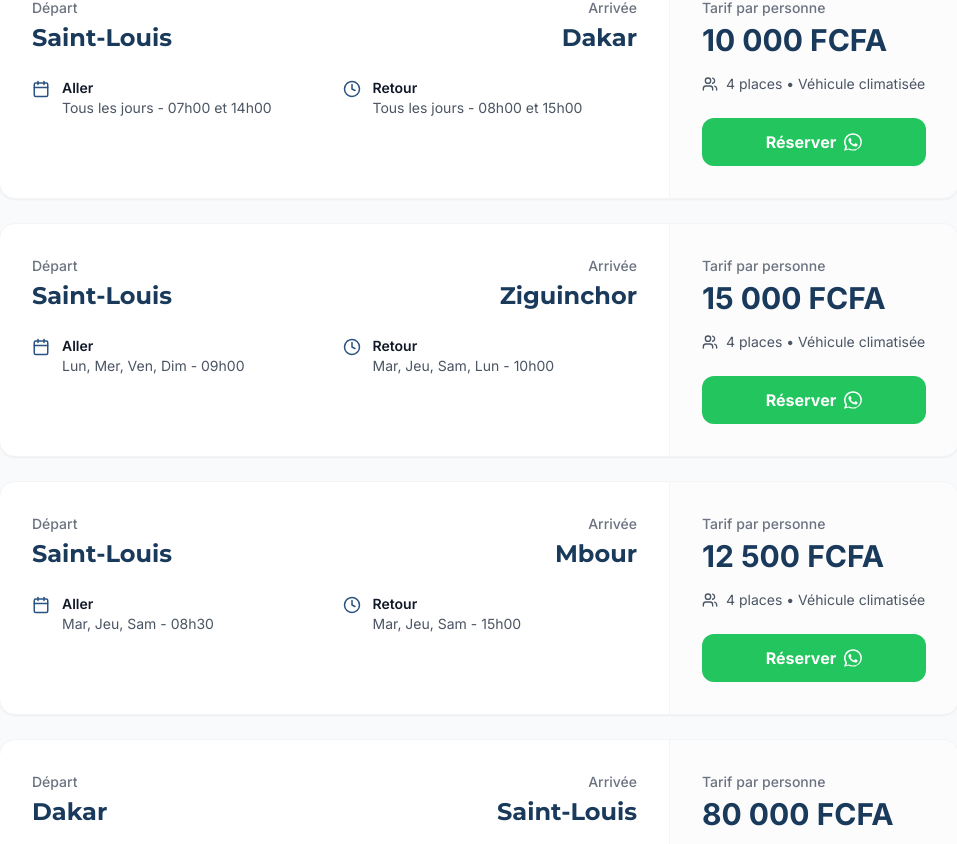
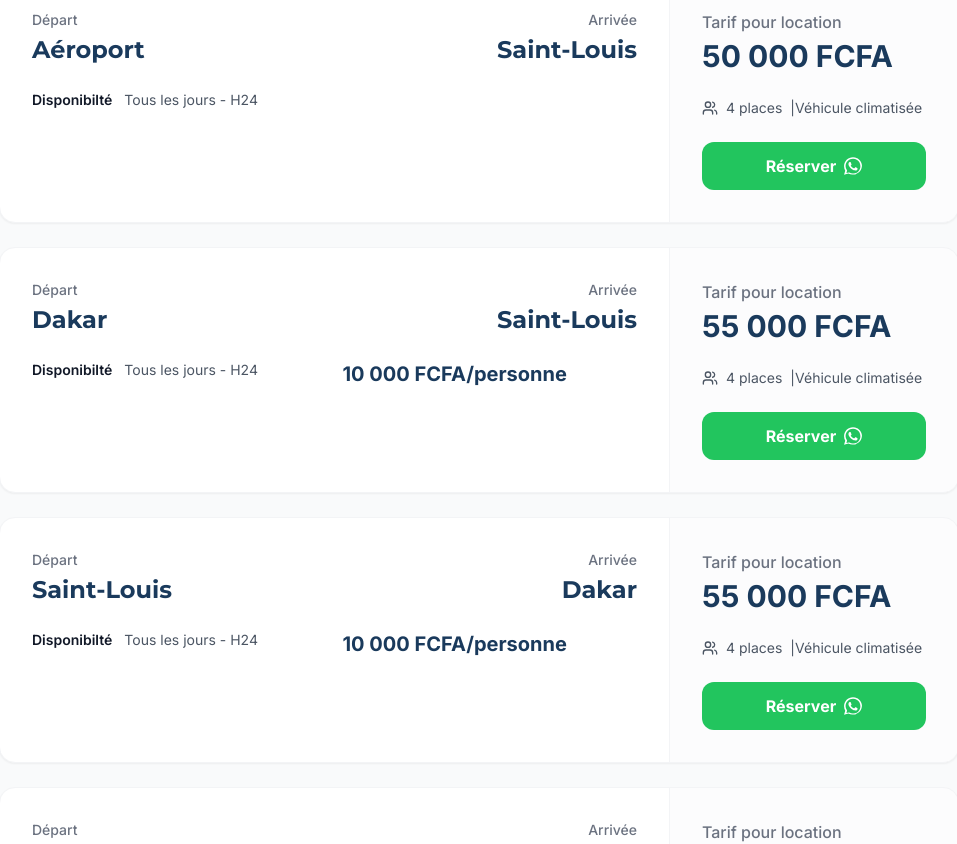
Before and after one commit to Pambawl23/Site-Location, a React (Vite) app: page /transport in a window 1280 px wide. Shown: the part 773-1617 px from the top of the page, without its empty margins (161-1118 px from the left). Built offline with nearby package versions, Linux system fonts and the light colour scheme.

Commit message:
Modification a jour

```diff
--- a/src/components/Fleet.tsx
+++ b/src/components/Fleet.tsx
@@ -1,5 +1,5 @@
 import { motion } from 'framer-motion';
-import { Users, Briefcase, Settings } from 'lucide-react';
+import { Users, Settings } from 'lucide-react';
 export function Fleet() {
   const vehicles = [
   {
@@ -7,7 +7,6 @@ export function Fleet() {
     type: 'Location',
     image: '/images/Gmail/IMG_3467.jpeg',
     capacity: '4 places',
-    luggage: '2 bagages',
     transmission: 'Manuelle',
     price: 'Sur devis'
   },
@@ -16,7 +15,6 @@ export function Fleet() {
     type: 'Location',
     image: '/images/Gmail/IMG_3467.jpeg',
     capacity: '4 places',
-    luggage: '4 bagages',
     transmission: 'Manuelle',
     price: 'Sur devis'
   },
@@ -24,8 +22,7 @@ export function Fleet() {
     name: 'AVENSIS',
     type: 'Location',
     image: '/images/Gmail/IMG_3463.jpeg',
-    capacity: '5 places',
-    luggage: 'Soute',
+    capacity: '4 places',
     transmission: 'Manuelle',
     price: 'Sur devis'
   }];
@@ -93,10 +90,6 @@ export function Fleet() {
                     <Users size={16} className="mr-2 text-brand-light" />
                     {vehicle.capacity}
                   </div>
-                  <div className="flex items-center text-sm text-gray-600">
-                    <Briefcase size={16} className="mr-2 text-brand-light" />
-                    {vehicle.luggage}
-                  </div>
                   <div className="flex items-center text-sm text-gray-600 col-span-2">
                     <Settings size={16} className="mr-2 text-brand-light" />
                     {vehicle.transmission}
--- a/src/components/Footer.tsx
+++ b/src/components/Footer.tsx
@@ -1,4 +1,4 @@
-import { Truck, Phone, MapPin, ChevronRight } from 'lucide-react';
+import { Truck, Phone, MapPin, ChevronRight, Mail } from 'lucide-react';
 export function Footer() {
   return (
     <footer className="bg-brand-dark text-white pt-16 pb-8 border-t border-white/10">
@@ -74,6 +74,10 @@ export function Footer() {
                 <Phone size={18} className="mr-3 text-accent shrink-0 mt-0.5" />
                 <span>(+221) 77 171 04 11</span>
               </li>
+              <li className="flex items-start text-gray-400 text-sm">
+                <Mail size={18} className="mr-3 text-accent shrink-0 mt-0.5" />
+                <span>voyagealy@gmail.com</span>
+              </li>
             </ul>
 
             <div className="mt-8 p-4 bg-white/5 rounded-lg border border-white/10">
--- a/src/images_voitures.tsx
+++ b/src/images_voitures.tsx
@@ -1,9 +1,10 @@
-export const cars = [
+export let cars = [
   {
     id: 'toyota-rav4',
     name: 'Toyota RAV4',
     image: '/images/Gmail/IMG_3456.jpeg',
     desc: 'Berline confortable et économique, idéale pour les trajets urbains et interurbains.',
+    price_person: '10 000 FCFA',
     priceDay: '35 000 FCFA',
     priceMonth: 'Sur devis',
     seats: 5,
@@ -56,60 +57,139 @@ export const cars = [
   }
 ];
 
-export const trips = [
+export let trips = [
+  {
+    id: 'stlouis-aeroport',
+    from: 'Saint-Louis',
+    to: 'Aéroport',
+    departure: 'Tous les jours - H24',
+    perPerson: false,
+    price: '50 000 FCFA',
+    seats: 4,
+    type: 'Véhicule climatisée',
+  },
+  {
+    id: 'aeroport-stlouis',
+    from: 'Aéroport',
+    to: 'Saint-Louis',
+    perPerson: false,
+    departure: 'Tous les jours - H24',
+    price: '50 000 FCFA',
+    seats: 4,
+    type: 'Véhicule climatisée',
+  },
   {
     id: 'dakar-stlouis',
     from: 'Dakar',
     to: 'Saint-Louis',
-    departure: 'Tous les jours - 08h00 et 15h00',
-    return: 'Tous les jours - 07h00 et 14h00',
-    duration: '~4h30',
-    price: '10 000 FCFA',
-    seats: '4 places',
+    perPerson: true,
+    departure: 'Tous les jours - H24',
+    price_person: '10 000 FCFA',
+    price: '55 000 FCFA',
+    seats: 4,
     type: 'Véhicule climatisée',
   },
   {
     id: 'stlouis-dakar',
     from: 'Saint-Louis',
     to: 'Dakar',
-    departure: 'Tous les jours - 07h00 et 14h00',
-    return: 'Tous les jours - 08h00 et 15h00',
-    duration: '~4h30',
-    price: '10 000 FCFA',
-    seats: '4 places',
+    perPerson: true,
+    departure: 'Tous les jours - H24',
+    price_person: '10 000 FCFA',
+    price: '55 000 FCFA',
+    seats: 4,
     type: 'Véhicule climatisée',
   },
   {
     id: 'stlouis-ziguinchor',
     from: 'Saint-Louis',
     to: 'Ziguinchor',
-    departure: 'Lun, Mer, Ven, Dim - 09h00',
-    return: 'Mar, Jeu, Sam, Lun - 10h00',
-    duration: '~10h00',
-    price: '15 000 FCFA',
-    seats: '4 places',
+    perPerson: false,
+    departure: 'Tous les jours - H24',
+    price: '225 000 FCFA',
+    seats: 4,
     type: 'Véhicule climatisée',
   },
   {
-    id: 'stlouis-mbour',
+    id: 'stlouis-thies',
     from: 'Saint-Louis',
-    to: 'Mbour',
-    departure: 'Mar, Jeu, Sam - 08h30',
-    return: 'Mar, Jeu, Sam - 15h00',
-    duration: '~5h00',
-    price: '12 500 FCFA',
-    seats: '4 places',
+    to: 'Thies',
+    perPerson: true,
+    departure: 'Tous les jours - H24',
+    price_person: '9 000 FCFA',
+    price: '50 000 FCFA',
+    seats: 4,
     type: 'Véhicule climatisée',
   },
   {
-    id: 'dakar-stlouis-bagages',
-    from: 'Dakar',
-    to: 'Saint-Louis',
-    departure: 'Mardi et Vendredi - 06h00',
-    return: 'Mercredi et Samedi - 06h00',
-    duration: '~8h00',
-    price: '80 000 FCFA',
-    seats: 'Selon volume',
-    type: 'Taxi bagages',
+    id: 'stlouis-saly',
+    from: 'Saint-Louis',
+    to: 'Saly',
+    perPerson: true,
+    departure: 'Tous les jours - H24',
+    price_person: '12 500 FCFA',
+    price: '55 000 FCFA',
+    seats: 4,
+    type: 'Véhicule climatisée',
+  },
+  {
+    id: 'stlouis-bandia',
+    from: 'Saint-Louis',
+    to: 'Bandia',
+    perPerson: false,
+    departure: 'Tous les jours - H24',
+    price: '50 000 FCFA',
+    seats: 4,
+    type: 'Véhicule climatisée',
+  },
+  {
+    id: 'stlouis-palmarin',
+    from: 'Saint-Louis',
+    to: 'Palmarin',
+    perPerson: false,
+    departure: 'Tous les jours - H24',
+    price: '100 000 FCFA',
+    seats: 4,
+    type: 'Véhicule climatisée',
+  },
+  {
+    id: 'stlouis-sine-saloum',
+    from: 'Saint-Louis',
+    to: 'Sine-Saloum(Keur Samba DIA Mangane)',
+    perPerson: false,
+    departure: 'Tous les jours - H24',
+    price: '100 000 FCFA',
+    seats: 4,
+    type: 'Véhicule climatisée',
+  },
+  {
+    id: 'stlouis-tamba',
+    from: 'Saint-Louis',
+    to: 'Tambacounda',
+    perPerson: false,
+    departure: 'Tous les jours - H24',
+    price: '125 000 FCFA',
+    seats: 4,
+    type: 'Véhicule climatisée',
+  },
+  {
+    id: 'stlouis-parc-djoudj',
+    from: 'Saint-Louis',
+    to: 'Parc Djoudj',
+    perPerson: false,
+    departure: 'Tous les jours - H24(Aller - retour)',
+    price: '40 000 FCFA',
+    seats: 4,
+    type: 'Véhicule climatisée',
+  },
+  {
+    id: 'stlouis-podor',
+    from: 'Saint-Louis',
+    to: 'Podor',
+    perPerson: false,
+    departure: 'Tous les jours - H24',
+    price: '60 000 FCFA',
+    seats: 4,
+    type: 'Véhicule climatisée',
   },
 ];
--- a/src/pages/LocationPage.tsx
+++ b/src/pages/LocationPage.tsx
@@ -52,7 +52,7 @@ export function LocationPage() {
       `Climatisation : ${selectedCar.ac ? 'Oui' : 'Non'}`;
 
     window.open(
-      'https://wa.me/221770417603?text=' + encodeURIComponent(msgAdmin),
+      'https://wa.me/+221771710411?text=' + encodeURIComponent(msgAdmin),
       '_blank'
     );
 
--- a/src/pages/TransportPage.tsx
+++ b/src/pages/TransportPage.tsx
@@ -1,5 +1,5 @@
 import { motion } from 'framer-motion'
-import { Clock, Calendar, Users } from 'lucide-react'
+import {  Users } from 'lucide-react'
 import { trips } from '../images_voitures';
 
 export function TransportPage() {
@@ -7,9 +7,8 @@ export function TransportPage() {
   const buildWhatsappURL = (trip: typeof trips[0]) => {
     const message =
       `Bonjour, je souhaite réserver le trajet suivant :\n\n` +
-      `Trajet : ${trip.from} → ${trip.to}\n` +
-      `Tarif : ${trip.price}`
-    return 'whatsapp://send?phone=221770417603&text=' + encodeURIComponent(message);
+      `Trajet : ${trip.from} → ${trip.to}\n`
+    return 'whatsapp://send?phone=+221771710411&text=' + encodeURIComponent(message);
   };
 
   return (
@@ -69,32 +68,30 @@ export function TransportPage() {
 
                   <div className="grid grid-cols-1 sm:grid-cols-2 gap-4">
                     <div className="flex items-start gap-3">
-                      <Calendar className="text-brand-light mt-0.5" size={18} />
-                      <div>
-                        <p className="text-sm font-semibold text-gray-900">Aller</p>
+                        <p className="text-sm font-semibold text-gray-900">Disponibilté</p>
                         <p className="text-sm text-gray-600">{trip.departure}</p>
-                      </div>
                     </div>
                     <div className="flex items-start gap-3">
-                      <Clock className="text-brand-light mt-0.5" size={18} />
-                      <div>
-                        <p className="text-sm font-semibold text-gray-900">Retour</p>
-                        <p className="text-sm text-gray-600">{trip.return ?? 'Non disponible'}</p>
-                      </div>
+                      <div className="flex items-center gap-2 whitespace-nowrap">
+                    {trip.perPerson && (
+                        <span className="text-xl font-bold text-brand-blue">{trip.price_person}/personne</span>
+          )}
                     </div>
                   </div>
                 </div>
+              </div>
 
                 {/* Droite : Prix + Bouton */}
                 <div className="p-6 md:p-8 md:w-72 flex flex-col justify-center bg-gray-50/50">
-                  <div className="mb-4">
-                    <p className="text-sm text-gray-500 font-medium mb-1">Tarif par personne</p>
+                  <div className="mb-6">
+                    <p className="text-base text-gray-500 font-medium mb-1">Tarif pour location</p>
                     <p className="text-3xl font-bold text-brand-blue">{trip.price}</p>
                   </div>
 
                   <div className=" flex items-center gap-2 text-sm text-gray-600 mb-6">
-                    <Users size={16} />
-                    <span>{trip.seats} • {trip.type}</span>
+                    <Users size={16}/>
+                    <span>{trip.seats} places</span>
+                    <span>|{trip.type}</span>
                   </div>
 
                   {/* Bouton WhatsApp */}
```
